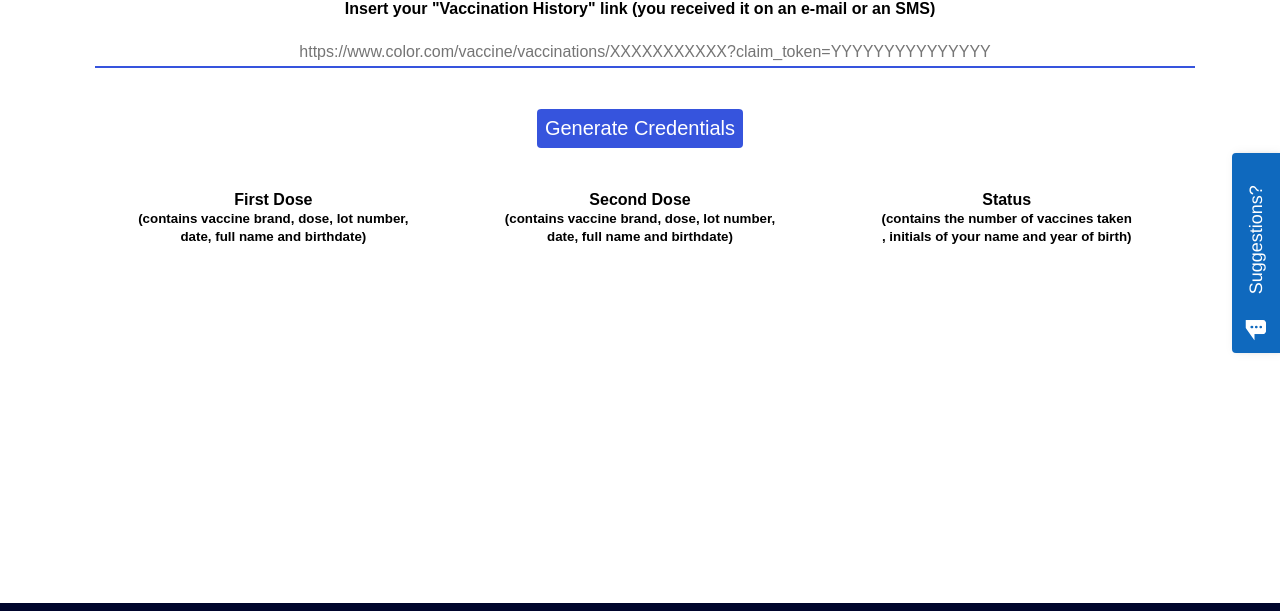
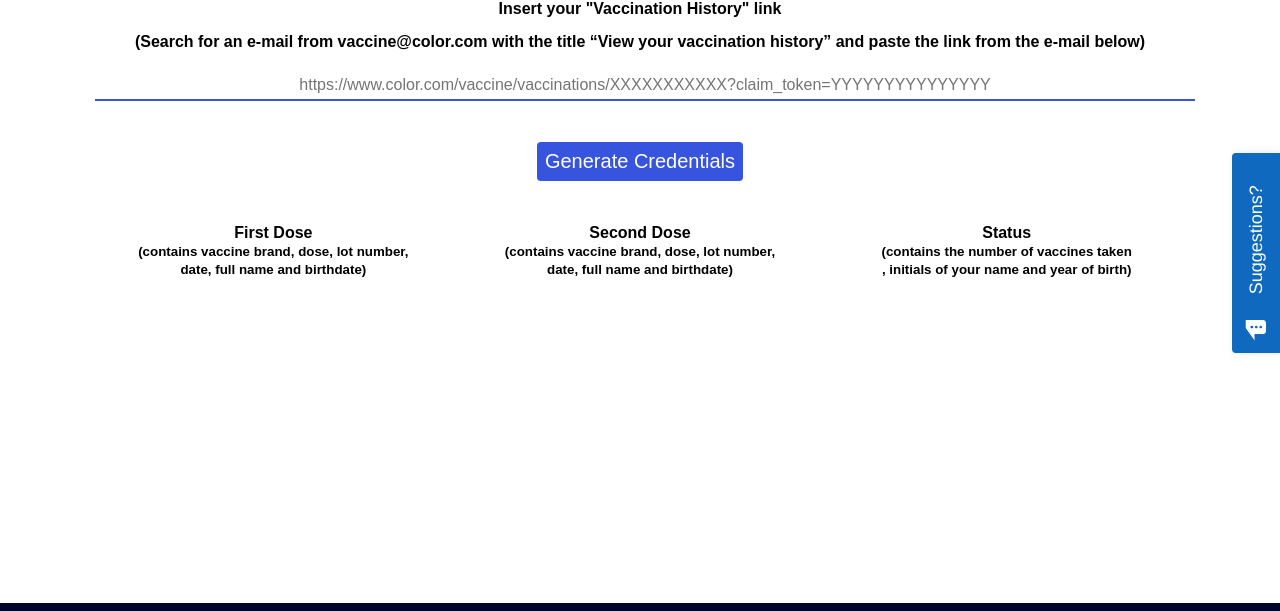
Before and after one commit to Path-Check/massqr, a website: page index.html in a window 1280 px wide. Shown: the part 145-756 px from the top of the page. Drawn offline with Linux system fonts and the light colour scheme; a script that the page names is missing.

Commit message:
Better instructions

```diff
--- a/index.html
+++ b/index.html
@@ -28,7 +28,8 @@
 
     <div class="center">
         <h1>Convert Massachusetts Vaccine Record to a Verifiable QR</h1>
-        <h4>Insert your "Vaccination History" link (you received it on an e-mail or an SMS)</h4>
+        <h4>Insert your "Vaccination History" link</h4>
+        <h4>(Search for an e-mail from vaccine@color.com with the title “View your vaccination history” and paste the link from the e-mail below)</h4>
         <input id="qr-color-url" type="text" placeholder="https://www.color.com/vaccine/vaccinations/XXXXXXXXXXX?claim_token=YYYYYYYYYYYYYYY"/>
         <div class="full-div-align-center">
             <br><br>
```
